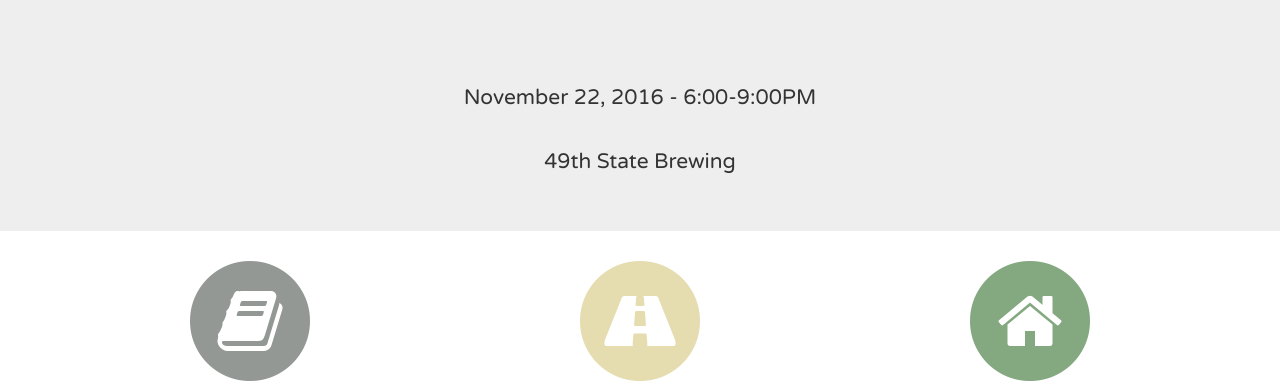
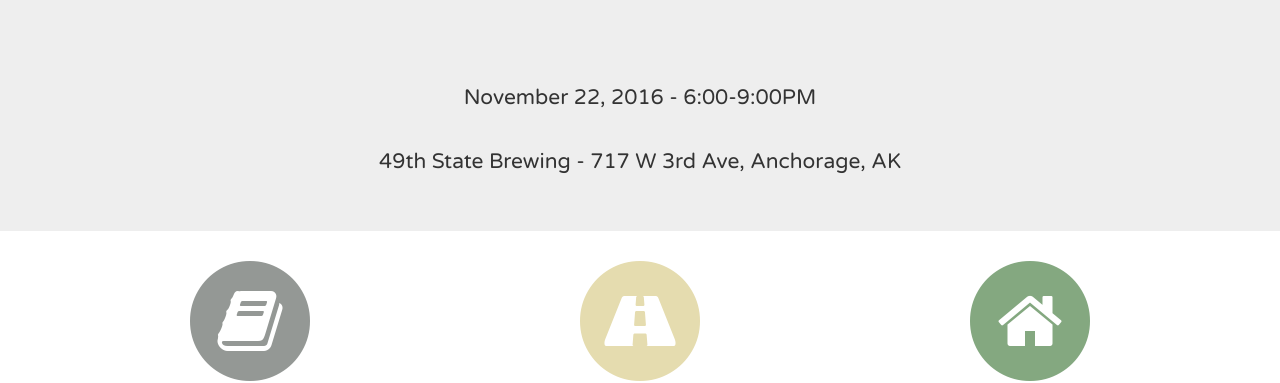
Before and after one commit to nodeschool/anchorage, a website: page index.html in a window 1280 px wide. Shown: the part 417-800 px from the top of the page. Drawn offline with nearby package versions, Linux system fonts and the light colour scheme.

Commit message:
Add location

```diff
--- a/index.html
+++ b/index.html
@@ -44,7 +44,7 @@
     <div class="jumbotron jumbotron-next-event">
       <div class="container text-center">
         <h3>November 22, 2016 - 6:00-9:00PM</h3>
-        <h3>49th State Brewing</h3>
+        <h3>49th State Brewing - 717 W 3rd Ave, Anchorage, AK</h3>
       </div>
     </div>
 
```
